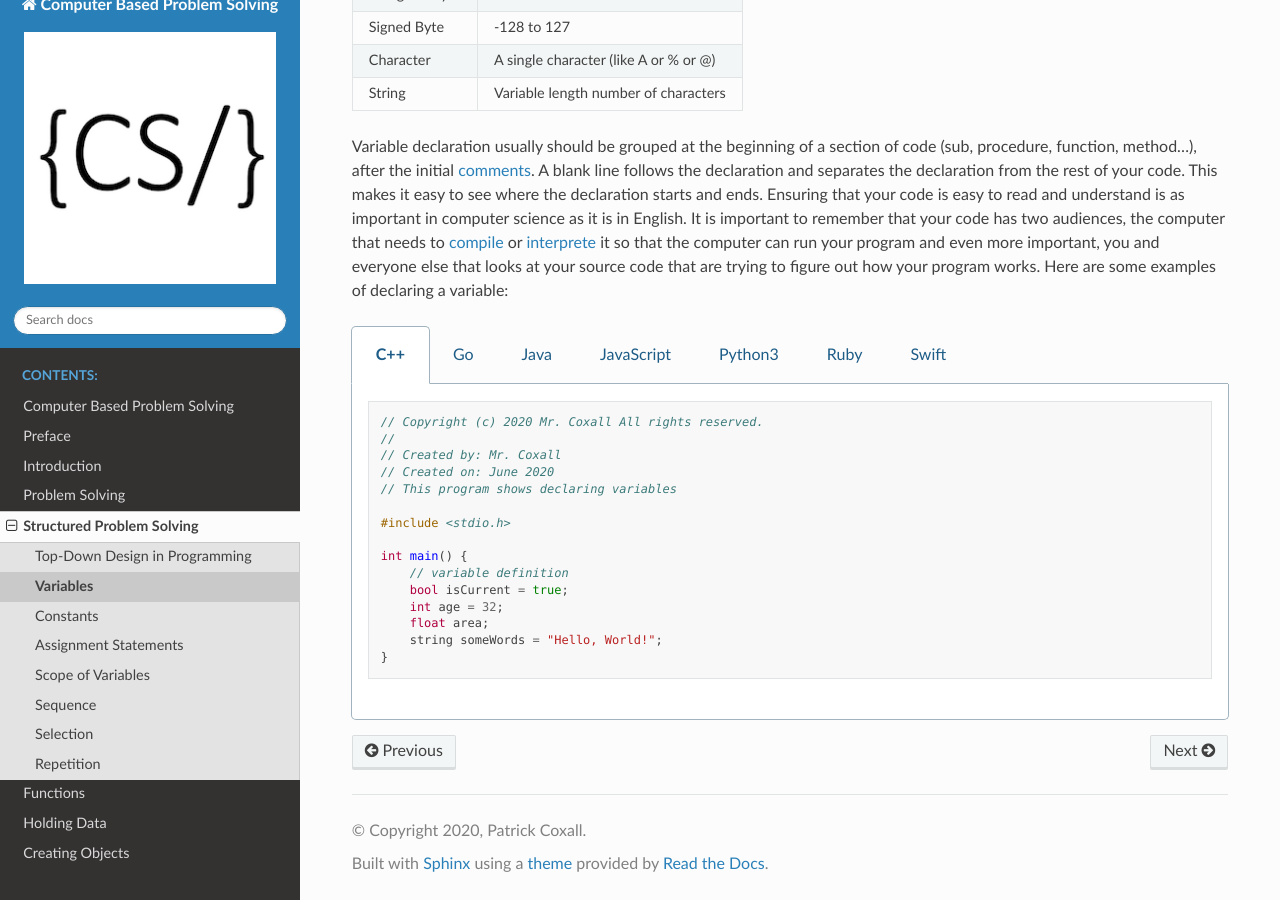
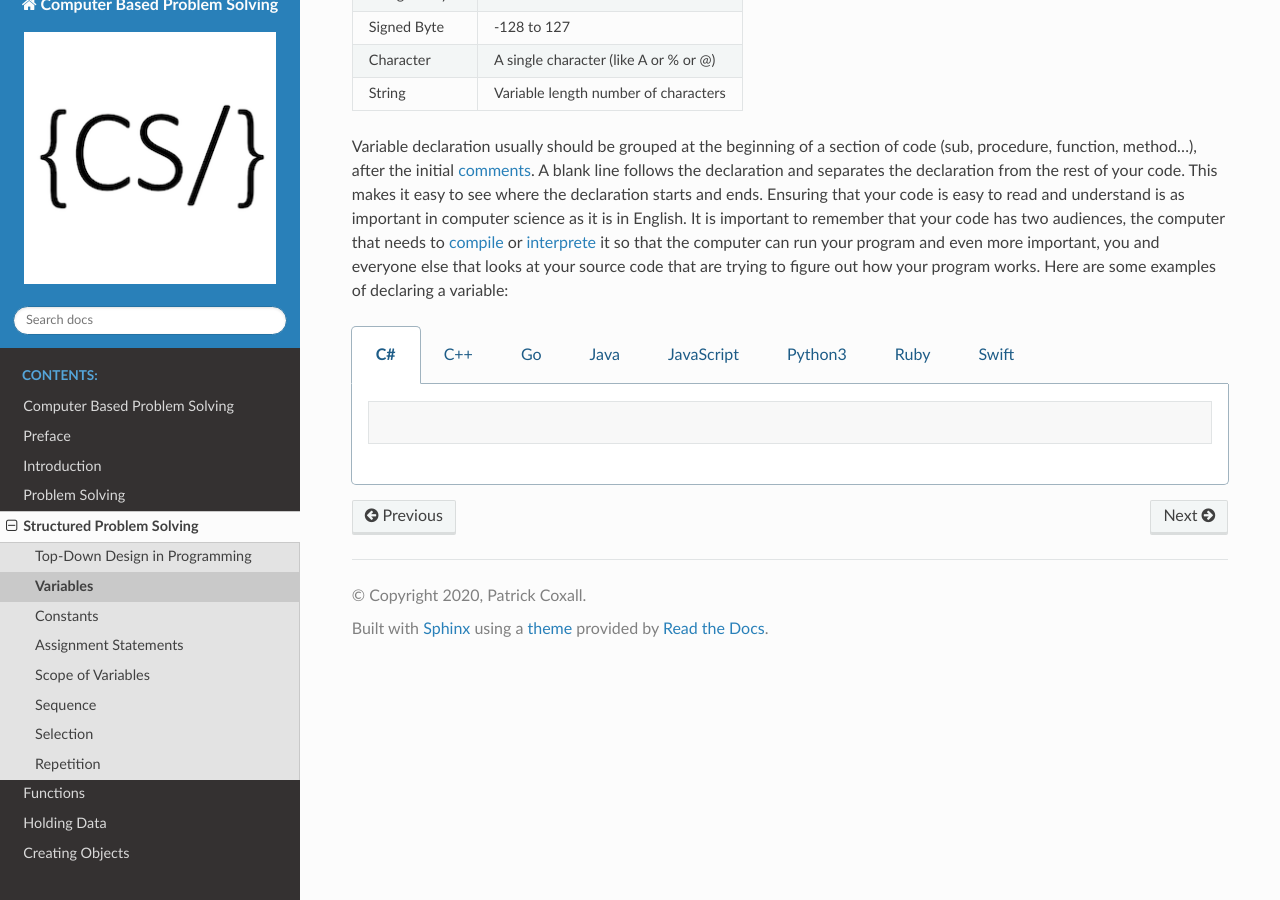
Before and after one commit to Mr-Coxall/Computer-Based-Problem-Solving, a Sphinx documentation site: the page built from docs/structured-problem-solving/variables.rst, in a window 1280 px wide and 900 px high, scrolled down 872 px. Built offline with Sphinx 7.4.7 and the Read the Docs theme 2.0.0, drawn with Linux system fonts in a browser that asks for light colours; pages that are not in the unit, such as notebooks, are missing from menus.

Commit message:
added language

```diff
--- a/docs/structured-problem-solving/variables.rst
+++ b/docs/structured-problem-solving/variables.rst
@@ -22,6 +22,8 @@ Variable declaration usually should be grouped at the beginning of a section of
 
 
 .. tabs::
+  .. group-tab:: C#
+    .. code-block:: C#
 
   .. group-tab:: C++
 
```
